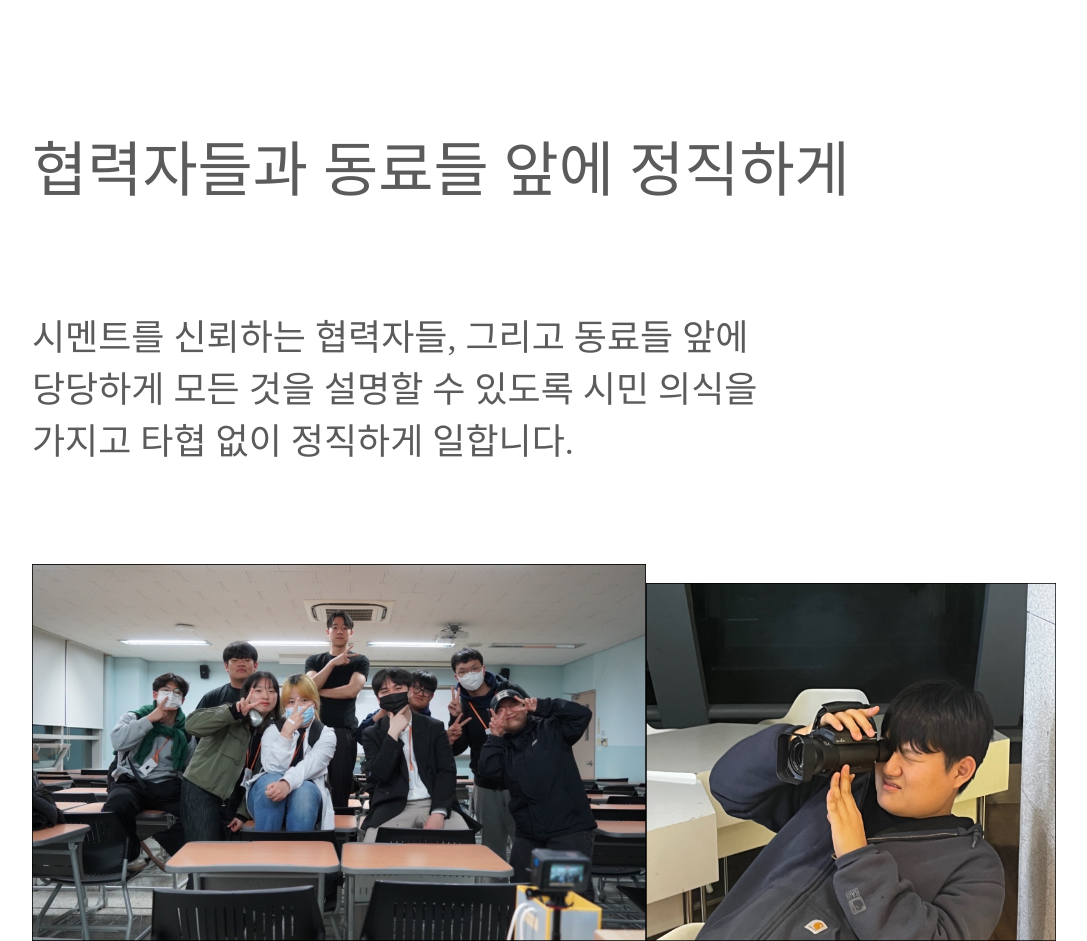
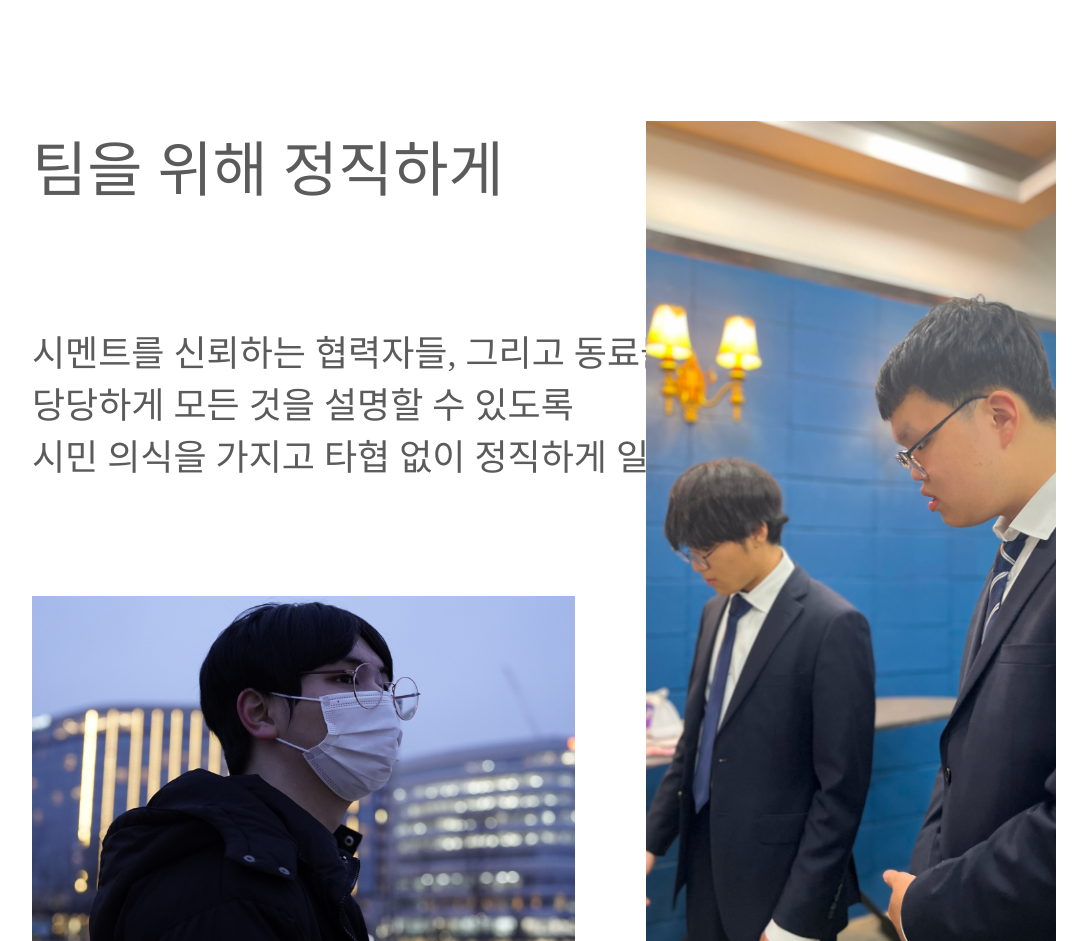
Before and after one commit to AVEN-SW/CEMENT-Frontend, a React (Vite) app: page /culture in a window 1280 px wide. Shown: the part 2360-3301 px from the top of the page, without its empty margins (96-1183 px from the left). Built offline with nearby package versions, Linux system fonts and the light colour scheme; a web font is replaced by a local one.

Commit message:
fix: 세 번째 갤러리 사진 변경

```diff
--- a/src/components/Culture/ThirdGallery.tsx
+++ b/src/components/Culture/ThirdGallery.tsx
@@ -3,18 +3,19 @@ import { styled } from 'styled-components';
 const ThirdGallery = () => {
   return (
     <ThirdGalleryContainer>
-      <ThirdGalleryTitle>협력자들과 동료들 앞에 정직하게</ThirdGalleryTitle>
+      <ThirdGalleryTitle>팀을 위해 정직하게</ThirdGalleryTitle>
       <ThirdGallerySubTitle>
-        시멘트를 신뢰하는 협력자들, 그리고 동료들 앞에 <br />
-        당당하게 모든 것을 설명할 수 있도록 시민 의식을 <br />
-        가지고 타협 없이 정직하게 일합니다.
+        시멘트를 신뢰하는 협력자들, 그리고 동료들 앞에
+        <br />
+        당당하게 모든 것을 설명할 수 있도록 <br />
+        시민 의식을 가지고 타협 없이 정직하게 일합니다.
       </ThirdGallerySubTitle>
       <ThirdGalleryImage
-        src="src/assets/second-gallery.png"
+        src="src/assets/third-gallery.png"
         alt="세 번째 갤러리 이미지"
       />
       <ThirdGallerySecondImage
-        src="src/assets/second-gallery2.png"
+        src="src/assets/third-gallery2.png"
         alt="세 번째 갤러리 두 번째 이미지"
       />
     </ThirdGalleryContainer>
@@ -50,7 +51,7 @@ const ThirdGallerySubTitle = styled.div`
 `;
 
 const ThirdGalleryImage = styled.img`
-  width: 60%;
+  width: 53%;
 
   object-fit: cover;
 `;
@@ -59,6 +60,7 @@ const ThirdGallerySecondImage = styled.img`
   position: absolute;
   right: 0;
   bottom: 0;
+  height: 100%;
 
   width: 40%;
 
```
Also changed, not shown: src/assets/third-gallery.png (added), src/assets/third-gallery2.png (added).
